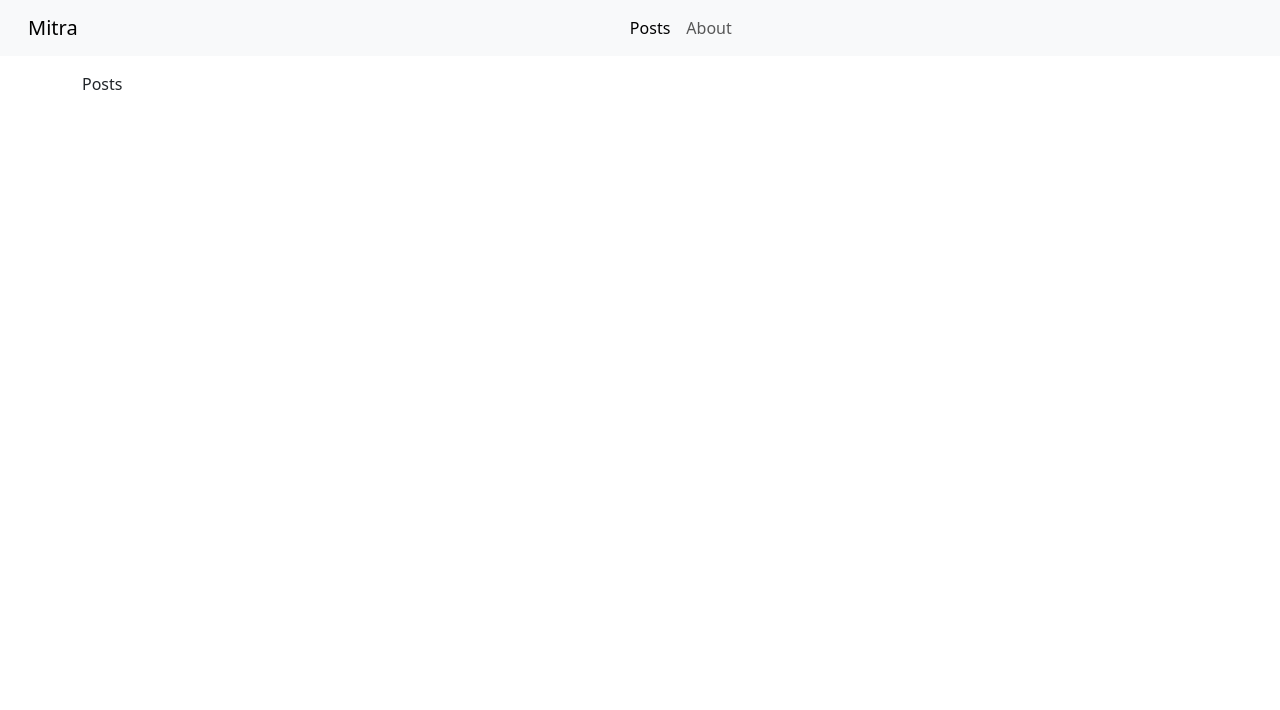
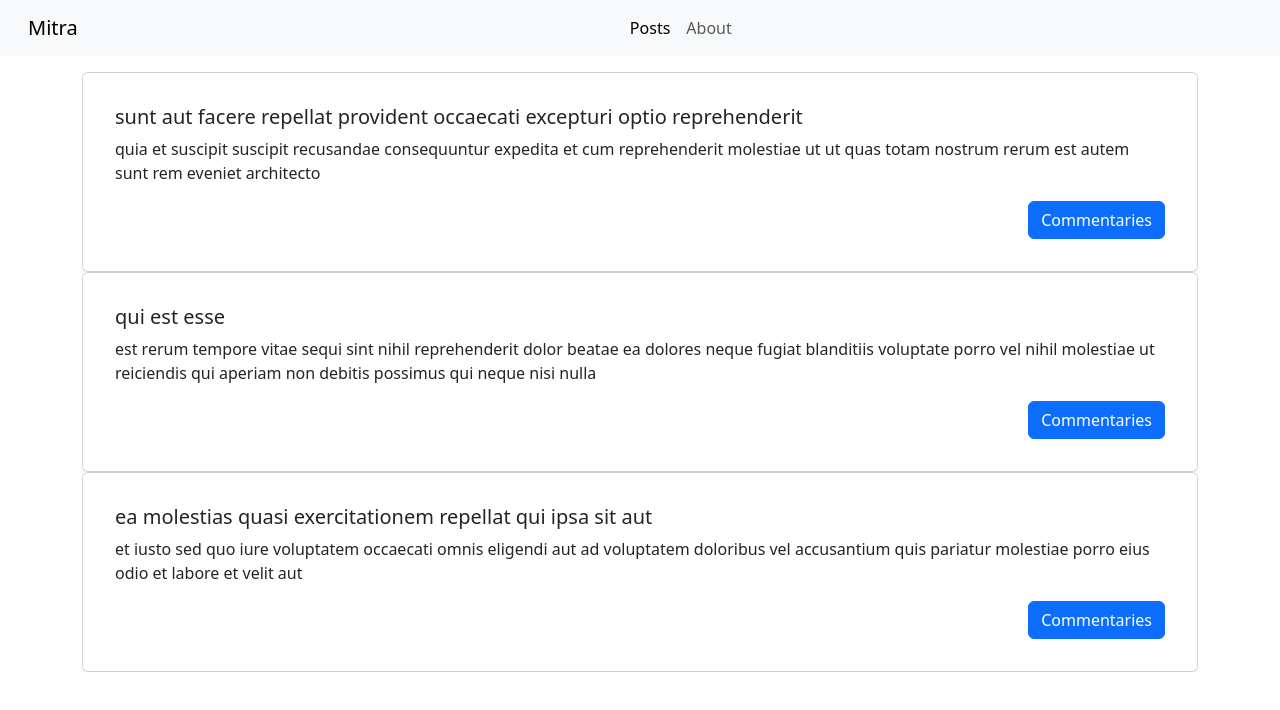
Before and after one commit to SergeiPushkarev/mitra, a React (Create React App) app: page / in a window 1280 px wide. Shown: the top 710 px of the page. Built offline with nearby package versions, Linux system fonts and the light colour scheme.

Commit message:
Созданы компонетны поста и списка постов

```diff
--- /dev/null
+++ b/src/components/PostItem.jsx
@@ -0,0 +1,19 @@
+import React from 'react'
+import { Card } from 'react-bootstrap'
+import Button from 'react-bootstrap/Button';
+
+const PostItem = ({props}) => {
+  return (
+    <Card className="w-auto p-3">
+      <Card.Body>
+        <Card.Title>{props.title}</Card.Title>
+        <Card.Text>
+          {props.body}
+        </Card.Text>
+        <Button variant="primary" className="float-end">Commentaries</Button>
+      </Card.Body>
+    </Card>
+  )
+}
+
+export default PostItem
--- /dev/null
+++ b/src/components/PostList.jsx
@@ -0,0 +1,18 @@
+import React from 'react'
+import PostItem  from "./PostItem";
+
+const PostList = ({posts}) => {
+    if (!posts.length) {
+        return (<h1 style = {{textAlign:"center"}}>
+        Посты не найдены!
+      </h1>)
+      } else  return (
+    <div>
+        {posts.map((e)=>
+            <PostItem props={e} key={e.id}/>
+        )}
+    </div>
+  )
+}
+
+export default PostList
--- a/src/pages/Posts.jsx
+++ b/src/pages/Posts.jsx
@@ -1,8 +1,29 @@
 import React from 'react'
+import PostList from '../components/PostList'
 
 const Posts = () => {
+    const posts = [
+        {
+          userId: 1,
+          id: 1,
+          title: "sunt aut facere repellat provident occaecati excepturi optio reprehenderit",
+          body: "quia et suscipit\nsuscipit recusandae consequuntur expedita et cum\nreprehenderit molestiae ut ut quas totam\nnostrum rerum est autem sunt rem eveniet architecto"
+        },
+        {
+          userId: 1,
+          id: 2,
+          title: "qui est esse",
+          body: "est rerum tempore vitae\nsequi sint nihil reprehenderit dolor beatae ea dolores neque\nfugiat blanditiis voluptate porro vel nihil molestiae ut reiciendis\nqui aperiam non debitis possimus qui neque nisi nulla"
+        },
+        {
+          userId: 1,
+          id: 3,
+          title: "ea molestias quasi exercitationem repellat qui ipsa sit aut",
+          body: "et iusto sed quo iure\nvoluptatem occaecati omnis eligendi aut ad\nvoluptatem doloribus vel accusantium quis pariatur\nmolestiae porro eius odio et labore et velit aut"
+        }
+      ]
   return (
-    <div>Posts</div>
+    <PostList posts={posts}/>
   )
 }
 
```
